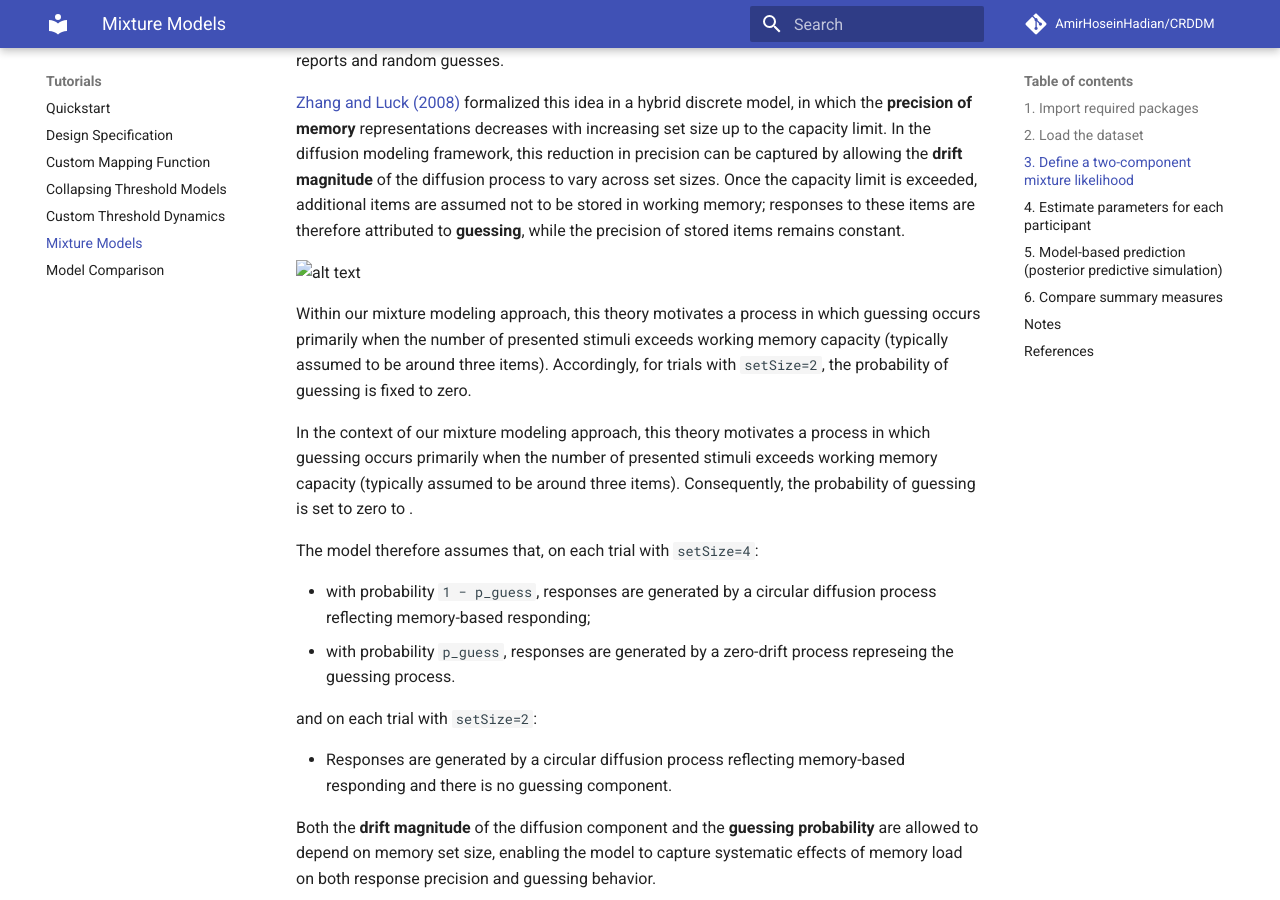
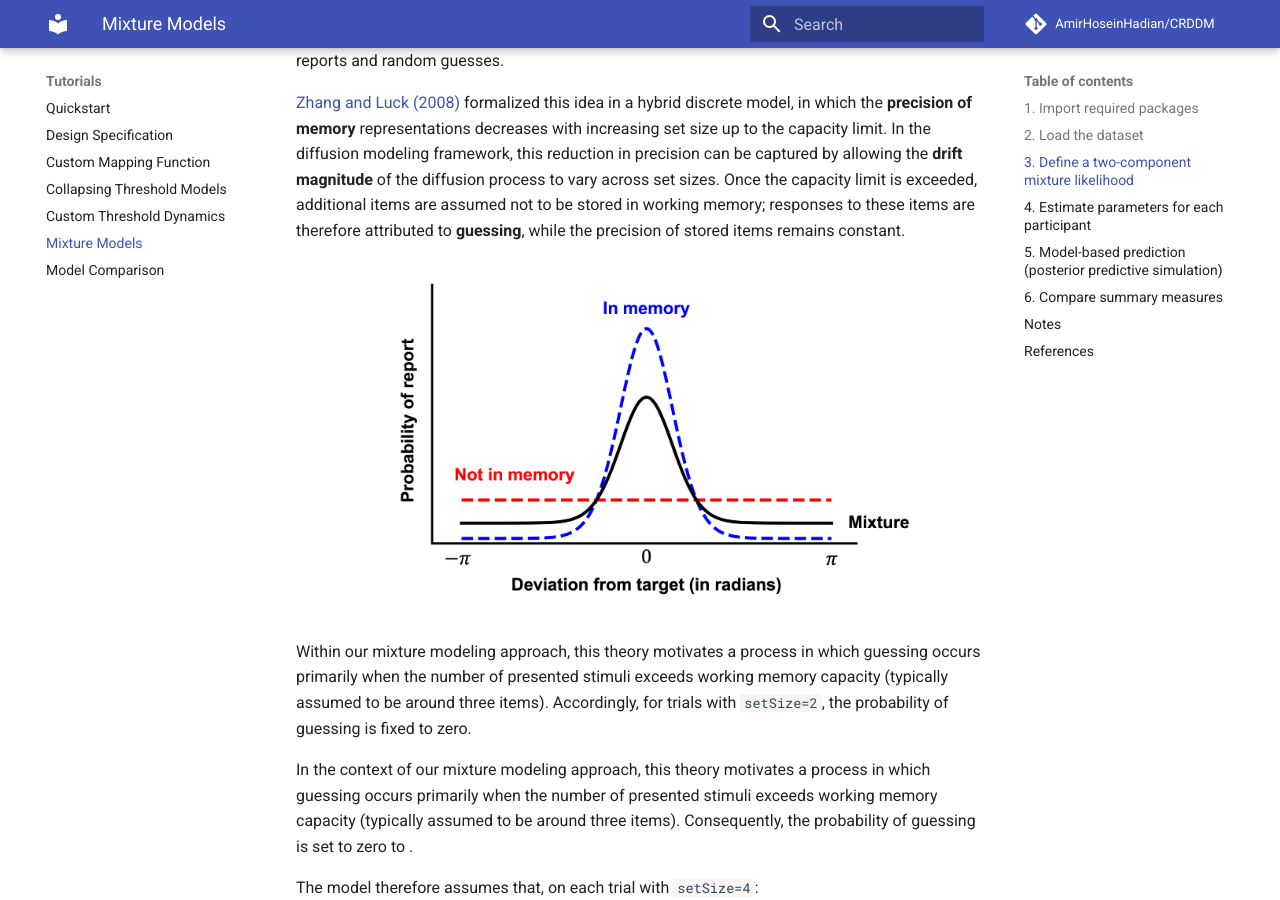
Before and after one commit to AmirHoseinHadian/CRDDM, an MkDocs documentation site: the page built from docs/tutorials/mixture_models.md, in a window 1280 px wide and 900 px high, scrolled down 2268 px. Built offline with MkDocs 1.6.1 and Material for MkDocs 9.7.7, drawn with Linux system fonts in a browser that asks for light colours; comment, search, counter and statistics services are not loaded.

Commit message:
address issue for Two-component picture resolved

```diff
--- a/docs/tutorials/mixture_models.md
+++ b/docs/tutorials/mixture_models.md
@@ -67,7 +67,7 @@ Discrete theories of visual working memory (e.g., [Zhang and Luck, 2008](https:/
 
 [Zhang and Luck (2008)](https://doi.org/10.1038/nature06860) formalized this idea in a hybrid discrete model, in which the **precision of memory** representations decreases with increasing set size up to the capacity limit. In the diffusion modeling framework, this reduction in precision can be captured by allowing the **drift magnitude** of the diffusion process to vary across set sizes. Once the capacity limit is exceeded, additional items are assumed not to be stored in working memory; responses to these items are therefore attributed to **guessing**, while the precision of stored items remains constant.
 
-![alt text](../imgs/two_comp_mixture.png "Two-component mixture model")
+![alt text](../imgs/Two_comp_mixture.png "Two-component mixture model")
 
 Within our mixture modeling approach, this theory motivates a process in which guessing occurs primarily when the number of presented stimuli exceeds working memory capacity (typically assumed to be around three items). Accordingly, for trials with `setSize=2`, the probability of guessing is fixed to zero.
 
```
